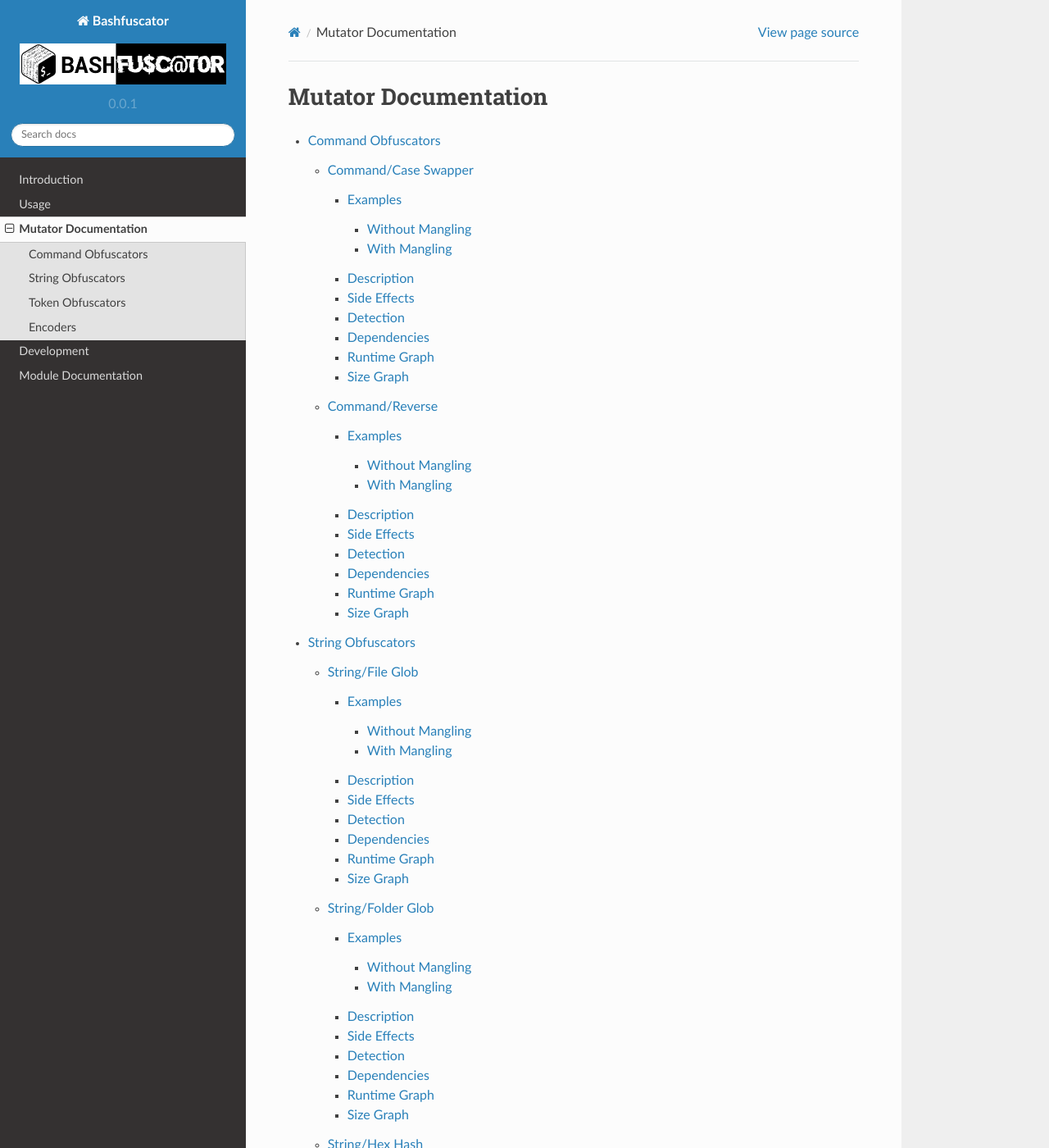
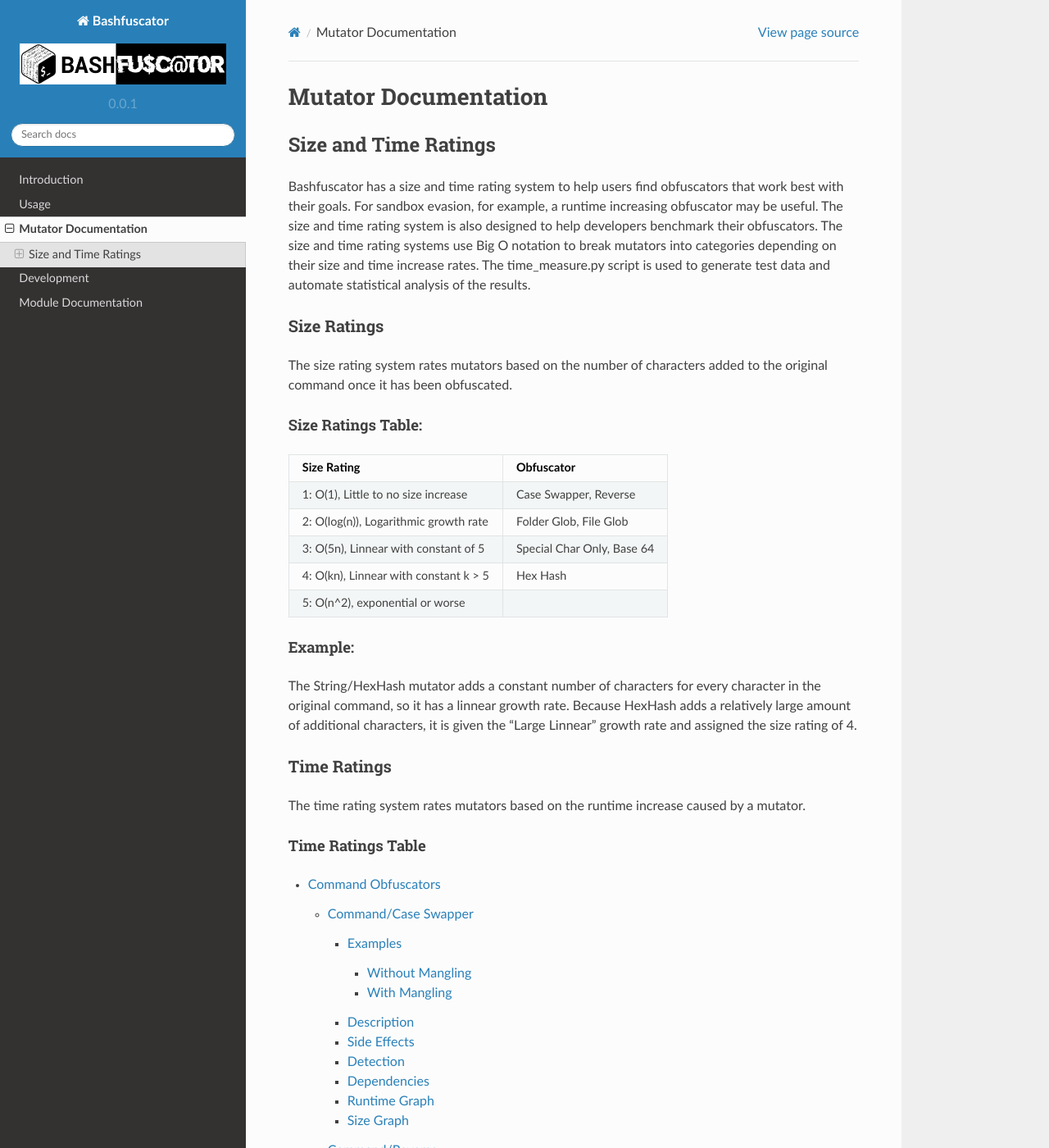
Before and after one commit to Bashfuscator/Bashfuscator, a Sphinx documentation site: the page built from docs/source/Mutators/index.rst, in a window 1280 px wide and 1400 px high. Shown: the whole window at 82% size. Built offline with Sphinx 7.4.7 and the Read the Docs theme 2.0.0, drawn with Linux system fonts in a browser that asks for light colours.

Commit message:
Added Size and Time Rating docs to Mutator Docuemtation page.

```diff
--- a/docs/source/Mutators/index.rst
+++ b/docs/source/Mutators/index.rst
@@ -1,5 +1,45 @@
 Mutator Documentation
 =====================
+
+Size and Time Ratings
+---------------------
+Bashfuscator has a size and time rating system to help users find obfuscators that work best with their goals. For sandbox evasion, for example, a runtime increasing obfuscator may be useful. The size and time rating system is also designed to help developers benchmark their obfuscators.  The size and time rating systems use Big O notation to break mutators into categories depending on their size and time increase rates.  The time_measure.py script is used to generate test data and automate statistical analysis of the results.
+
+Size Ratings
+************
+The size rating system rates mutators based on the number of characters added to the original command once it has been obfuscated.
+
+Size Ratings Table:
+###################
+
++----------------------------------------+----------------------------+
+| Size Rating                            | Obfuscator                 |
++========================================+============================+
+| 1: O(1), Little to no size increase    | Case Swapper, Reverse      |
++----------------------------------------+----------------------------+
+| 2: O(log(n)), Logarithmic growth rate  | Folder Glob, File Glob     |
++----------------------------------------+----------------------------+
+| 3: O(5n), Linnear with constant of 5   | Special Char Only, Base 64 |
++----------------------------------------+----------------------------+
+| 4: O(kn), Linnear with constant k > 5  | Hex Hash                   |
++----------------------------------------+----------------------------+
+| 5: O(n^2), exponential or worse        |                            |
++----------------------------------------+----------------------------+
+
+
+Example:
+########
+
+The String/HexHash mutator adds a constant number of characters for every character in the original command, so it has a linnear growth rate.  Because HexHash adds a relatively large amount of additional characters, it is given the "Large Linnear" growth rate and assigned the size rating of 4.
+
+Time Ratings
+************
+The time rating system rates mutators based on the runtime increase caused by a mutator.
+
+
+Time Ratings Table
+##################
+
 
 .. toctree::
 
```
